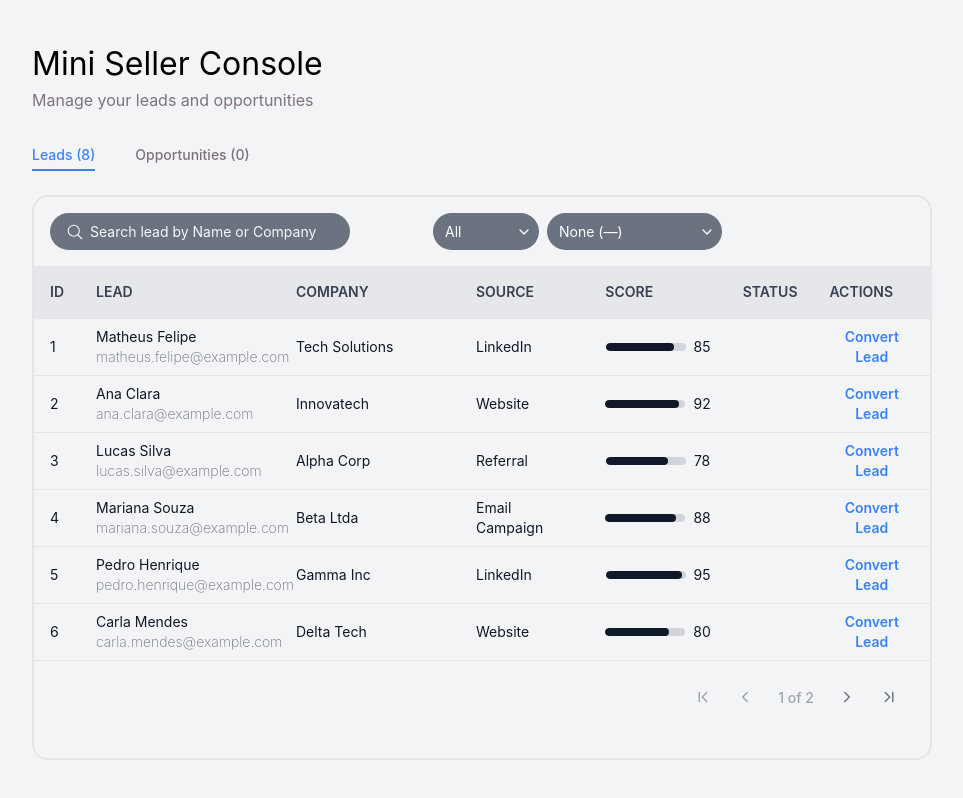
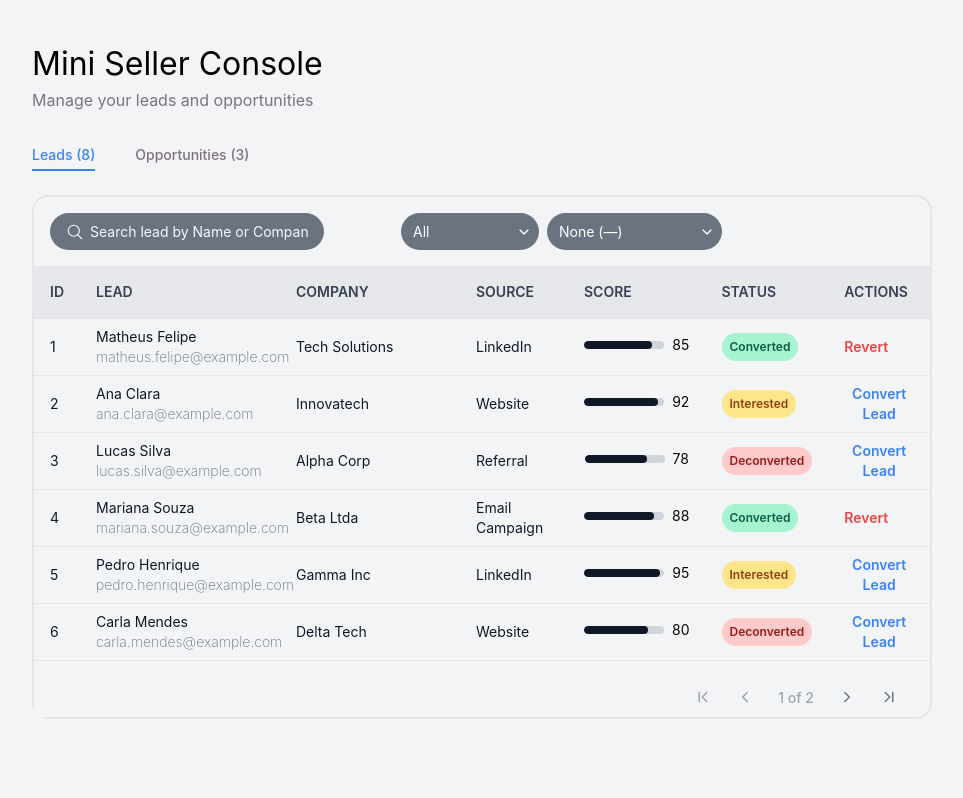
Before and after one commit to MatheusFelipe27/mini-console, a React (Vite) app: page / in a window 1280 px wide. Shown: the whole page, without its empty margins (8-971 px from the left). Built offline with nearby package versions, Linux system fonts and the light colour scheme.

Commit message:
add opportunityTable component and some layout adjustments

```diff
--- a/src/components/Tables/LeadTable.tsx
+++ b/src/components/Tables/LeadTable.tsx
@@ -6,13 +6,13 @@ import {
   TableHeader,
   TableRow,
 } from "../UI/table";
-import type { Lead } from "@/types/lead";
-import leadsData from "@/assets/data/leads.json";
 import StatusFlag from "../UI/statusFlag";
 import Pagination from "../Pagination/pagination";
 import { useState } from "react";
 import TableFilterSelect from "../UI/tableFilterSelect";
 import { IoSearchOutline } from "react-icons/io5";
+import { useLeads } from "@/hooks/useLeads";
+import { useOpportunities } from "@/hooks/useOpportunities";
 
 const leadHeaders: string[] = [
   "id",
@@ -25,9 +25,11 @@ const leadHeaders: string[] = [
 ];
 
 const LeadTable = () => {
-  const leads: Lead[] = leadsData;
   const [currentPage, setCurrentPage] = useState<number>(1);
   const [searchValue, setSearchValue] = useState<string>("");
+  const { leads, convertLead } = useLeads();
+  const { createOpportunity} = useOpportunities(leads??[])
+
   const [filters, setFilters] = useState({
     status: "All",
     sortOrder: "None (—)",
@@ -65,7 +67,7 @@ const LeadTable = () => {
 
   return (
     <>
-      <div className="w-[75%] flex flex-col gap-4 flex-1 rounded-[16px] mt-6 border-2">
+      <div className="w-[75%] flex flex-col gap-4 h-fit rounded-[16px] mt-6 border-2">
         <div className="flex gap-2 w-[75%] items-center justify-between mt-4 ml-4">
           <div className="relative w-[80%]">
             <IoSearchOutline
@@ -85,7 +87,7 @@ const LeadTable = () => {
           <TableFilterSelect
             initialState="All"
             onChange={(val) => setFilters({ ...filters, status: val })}
-            options={["Low", "Medium", "High"]}
+            options={["Converted", "Interested", "Deconverted"]}
           />
           <TableFilterSelect
             initialState="None (—)"
@@ -108,7 +110,8 @@ const LeadTable = () => {
             </TableRow>
           </TableHeader>
           <TableBody>
-            {paginatedLeads?.map((lead, idx) => (
+            {paginatedLeads?.length > 0 ? (
+              paginatedLeads.map((lead, idx) => (
                 <TableRow
                   key={idx}
                   className="cursor-pointer hover:bg-gray-200 border-t border-white/12"
@@ -132,7 +135,7 @@ const LeadTable = () => {
                   <TableCell className="px-4 text-[14px] text-[#111827] bg-transparent">
                     {lead.source}
                   </TableCell>
-                <TableCell className="px-4 h-full text-[14px] text-[#111827] bg-transparent flex items-center gap-2 justify-center">
+                  <TableCell className="px-4 flex items-center bg-transparent mt-2 gap-2 justify-center">
                     <div className="w-20 h-2 bg-gray-300 rounded-full overflow-hidden">
                       <div
                         className="h-full bg-[#111827] rounded-full"
@@ -145,12 +148,45 @@ const LeadTable = () => {
                     <StatusFlag status={lead.status} />
                   </TableCell>
                   <TableCell className="px-4 bg-transparent">
-                  <button className="font-[600] text-[14px] text-[#3B82F6] cursor-pointer z-10">
-                    Convert Lead
+                    <button
+                      onClick={() => {
+                        const newStatus =
+                          lead.status === "Converted" ? "Deconverted" : "Converted";
+                        convertLead.mutate({ id: lead.id, newStatus });
+                        if (newStatus === "Converted") {
+                          createOpportunity.mutate({
+                            id: lead.id,
+                            name: lead.name,
+                            stage: "Prospecting",
+                            amount: lead.score * 2,
+                            accountName: lead.company,
+                          });
+                        }
+                      }}
+                      className={`font-[600] text-[14px] ${
+                        lead.status === "Converted" ? "text-[#EF4444]" : "text-[#3B82F6]"
+                      } cursor-pointer z-10`}
+                    >
+                      {lead.status === "Converted" ? "Revert" : "Convert Lead"}
                     </button>
                   </TableCell>
                 </TableRow>
-            ))}
+              ))
+            ) : (
+              <TableRow>
+                <TableCell
+                  colSpan={leadHeaders.length}
+                  className="text-center py-6 text-[#6B7280] text-[14px]"
+                >
+                  No leads
+                  <br />
+                  {searchValue
+                    ? "Try adjusting your search or filters."
+                    : "Add new leads to see them listed here."
+                  }
+                </TableCell>
+              </TableRow>
+            )}
           </TableBody>
         </Table>
         <Pagination
--- /dev/null
+++ b/src/components/Tables/opportunityTable.tsx
@@ -0,0 +1,104 @@
+import { useState } from 'react'
+import Pagination from '../Pagination/pagination'
+import {
+  Table,
+  TableBody,
+  TableCell,
+  TableHead,
+  TableHeader,
+  TableRow,
+} from "../UI/table";
+import { useOpportunities } from '@/hooks/useOpportunities';
+import { useLeads } from '@/hooks/useLeads';
+
+const OpportunitiesHeaders: string[] = [
+  "id",
+  "name",
+  "stage",
+  "amount",
+  "accountName",
+];
+
+
+
+const OpportunityTable = () => {
+  const [currentPage, setCurrentPage] = useState<number>(1);
+  const {leads} = useLeads()
+  const {opportunities} = useOpportunities(leads ?? [])
+
+  const itemsPerPage = 6;
+  const totalPages = Math.ceil((opportunities?.length || 0) / itemsPerPage);
+
+   const paginatedOpp = opportunities?.slice(
+    (currentPage - 1) * itemsPerPage,
+    currentPage * itemsPerPage
+  );
+
+  return (
+    <>
+       <div className="w-[70%] flex flex-col gap-4 h-fit rounded-[16px] mt-6 border-2">
+        <Table className="h-[80%] shadow-sm border-b">
+          <TableHeader>
+            <TableRow className="hover:bg-transparent border-none">
+              {OpportunitiesHeaders?.map((head) => (
+                <TableHead
+                  key={head}
+                  className="px-4 py-4 text-gray-700 bg-gray-200 font-[600] text-[14px] uppercase"
+                >
+                  {head}
+                </TableHead>
+              ))}
+            </TableRow>
+          </TableHeader>
+          <TableBody>
+            {paginatedOpp?.length > 0 ? (
+              paginatedOpp.map((op, idx) => (
+                <TableRow
+                  key={idx}
+                  className="cursor-pointer hover:bg-gray-200 border-t border-white/12"
+                >
+                  <TableCell className="px-4 w-[120px] max-w-[120px] text-[14px] text-[#111827] bg-transparent">
+                    {op.id}
+                  </TableCell>
+                  <TableCell className="w-[120px] max-w-[120px] bg-transparent px-4 text-[14px] text-[#111827]">
+                    {op.name}
+                  </TableCell>
+                  <TableCell className="w-[120px] max-w-[120px] bg-transparent px-4 text-[14px] text-[#111827]">
+                    {op.stage}
+                  </TableCell>
+                  <TableCell className="px-4 text-[14px] w-[120px] max-w-[120px] text-[#111827] bg-transparent">
+                    {op.amount ?? "-"}
+                  </TableCell>
+                  <TableCell className="w-[120px] max-w-[120px] bg-transparent px-4 text-[14px] text-[#111827]">
+                    {op.accountName}
+                  </TableCell>
+                </TableRow>
+              ))
+            ) : (
+              <TableRow>
+                <TableCell
+                  colSpan={OpportunitiesHeaders.length}
+                  className="text-center py-6 text-[#6B7280] text-[14px]"
+                >
+                  No opportunities
+                  <br/>
+                  Convert some leads to see opportunities here.
+                </TableCell>
+              </TableRow>
+            )}
+          </TableBody>
+        </Table>
+        {
+          paginatedOpp?.length > 0 &&
+          <Pagination
+            setCurrentPage={setCurrentPage}
+            currentPage={currentPage}
+            totalPages={totalPages}
+          />
+        }
+      </div>
+    </>
+  )
+}
+
+export default OpportunityTable
--- a/src/components/UI/statusFlag.tsx
+++ b/src/components/UI/statusFlag.tsx
@@ -3,21 +3,15 @@ interface StatusFlagProps {
 }
 
 const statusFlagMapperColor: Record<string, string> = {
-  Low: "#FECACA",
-  Medium: "#FDE68A",
-  High: "#A7F3D0",
-};
-
-const statusDisplayMapper: Record<string, string> = {
-  Low: "Low Chance",
-  Medium: "Medium Chance",
-  High: "High Chance",
+  Deconverted: "#FECACA",
+  Interested: "#FDE68A",
+  Converted: "#A7F3D0",
 };
 
 const statusTextColor: Record<string, string> = {
-  Low: "#991B1B",
-  Medium: "#92400E",
-  High: "#065F46",
+  Deconverted: "#991B1B",
+  Interested: "#92400E",
+  Converted: "#065F46",
 };
 
 const StatusFlag = ({ status }: StatusFlagProps) => {
@@ -31,7 +25,7 @@ const StatusFlag = ({ status }: StatusFlagProps) => {
           className={`font-[600] text-[12px] bg-transparent`}
           style={{ color: statusTextColor[status] }}
         >
-          {statusDisplayMapper[status]}
+          {status}
         </span>
       </div>
     </>
--- a/src/pages/Leads.tsx
+++ b/src/pages/Leads.tsx
@@ -1,8 +1,13 @@
+import LeadTable from "@/components/Tables/leadTable"
+import OpportunityTable from "@/components/Tables/opportunityTable"
+import { useLeads } from "@/hooks/useLeads"
+import { useOpportunities } from "@/hooks/useOpportunities"
 import { useState } from "react"
-import LeadTable from "../components/Tables/LeadTable"
-
 const Leads = () => {
   const [isCurrentViewLead, setIsCurrentViewLead] = useState<boolean>(true)
+  const { leads} = useLeads();
+  const {opportunities} = useOpportunities( leads ?? [])
+
   return (
     <>
       <div className="w-full h-full flex flex-col">
@@ -15,7 +20,7 @@ const Leads = () => {
              cursor-pointer font-[500]`}
             onClick={()=>setIsCurrentViewLead(true)}
           >
-            Leads (8)
+            Leads ({leads?.length})
           </button>
           <button className={`text-[14px] pb-1 b border-b-[2px]
              ${!isCurrentViewLead? 'text-[#3B82F6] border-[#3B82F6]' :
@@ -23,14 +28,14 @@ const Leads = () => {
             cursor-pointer font-[500]`}
             onClick={()=> setIsCurrentViewLead(false)}
           >
-            Opportunities (0)
+            Opportunities ({opportunities?.length})
           </button>
         </div>
         {
           isCurrentViewLead ?
           <LeadTable/>
           :
-          ''
+          <OpportunityTable/>
         }
       </div>
     </>
```
Also changed, not shown: src/types/opportunity.ts (added, +7 -0 lines). Lines whose indentation alone changed are shown as unchanged.
